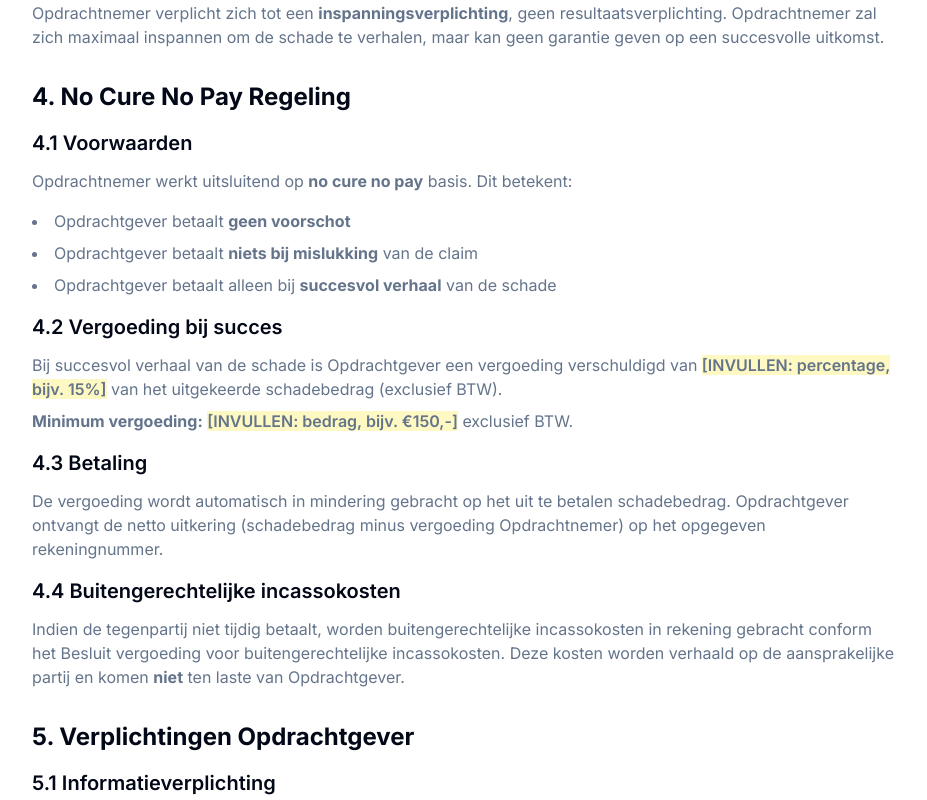
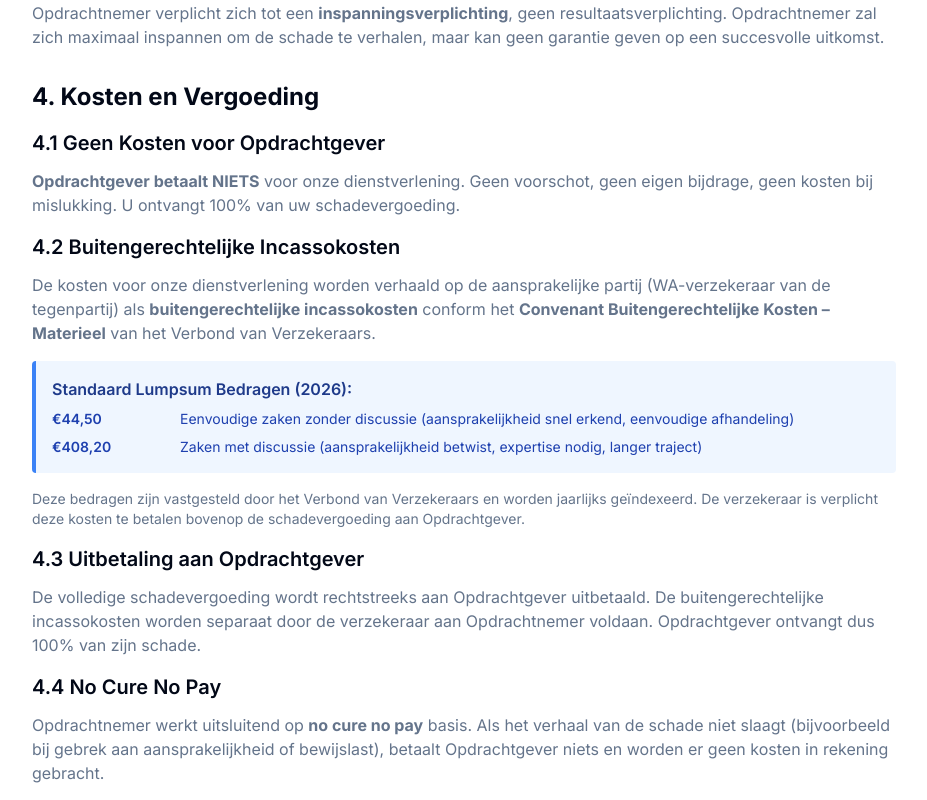
Before and after one commit to Championne/Gratisschadeverhalen.nl, a Next.js app: page /algemene-voorwaarden in a window 1280 px wide. Shown: the part 1260-2060 px from the top of the page, without its empty margins (176-1103 px from the left). Built offline with nearby package versions, Linux system fonts and the light colour scheme.

Commit message:
CRITICAL FIX: Algemene Voorwaarden - correct verdienmodel Convenant Buitengerechtelijke Kosten Materieel. Klant betaalt NIETS, verzekeraar betaalt lumpsum â‚¬44,50 (simpel) of â‚¬408,20 (complex). Verwijderd: percentage model, minimum vergoeding. Updated artikelen 4, 5.3, 6.3

```diff
--- a/app/algemene-voorwaarden/page.tsx
+++ b/app/algemene-voorwaarden/page.tsx
@@ -79,33 +79,43 @@ export default function AlgemeneVoorwaardenPage() {
           </section>
 
           <section>
-            <h2 className="text-2xl font-bold mb-4">4. No Cure No Pay Regeling</h2>
-            <h3 className="text-xl font-semibold mb-3 mt-4">4.1 Voorwaarden</h3>
+            <h2 className="text-2xl font-bold mb-4">4. Kosten en Vergoeding</h2>
+            <h3 className="text-xl font-semibold mb-3 mt-4">4.1 Geen Kosten voor Opdrachtgever</h3>
             <p className="text-muted-foreground">
-              Opdrachtnemer werkt uitsluitend op <strong>no cure no pay</strong> basis. Dit betekent:
-            </p>
-            <ul className="list-disc list-inside space-y-2 text-muted-foreground mt-4">
-              <li>Opdrachtgever betaalt <strong>geen voorschot</strong></li>
-              <li>Opdrachtgever betaalt <strong>niets bij mislukking</strong> van de claim</li>
-              <li>Opdrachtgever betaalt alleen bij <strong>succesvol verhaal</strong> van de schade</li>
-            </ul>
-
-            <h3 className="text-xl font-semibold mb-3 mt-4">4.2 Vergoeding bij succes</h3>
-            <p className="text-muted-foreground">
-              Bij succesvol verhaal van de schade is Opdrachtgever een vergoeding verschuldigd van <span className="bg-yellow-100 font-semibold">[INVULLEN: percentage, bijv. 15%]</span> van het uitgekeerde schadebedrag (exclusief BTW).
-            </p>
-            <p className="text-muted-foreground mt-2">
-              <strong>Minimum vergoeding:</strong> <span className="bg-yellow-100 font-semibold">[INVULLEN: bedrag, bijv. €150,-]</span> exclusief BTW.
+              <strong>Opdrachtgever betaalt NIETS</strong> voor onze dienstverlening. Geen voorschot, geen eigen bijdrage, geen kosten bij mislukking. U ontvangt 100% van uw schadevergoeding.
             </p>
 
-            <h3 className="text-xl font-semibold mb-3 mt-4">4.3 Betaling</h3>
-            <p className="text-muted-foreground">
-              De vergoeding wordt automatisch in mindering gebracht op het uit te betalen schadebedrag. Opdrachtgever ontvangt de netto uitkering (schadebedrag minus vergoeding Opdrachtnemer) op het opgegeven rekeningnummer.
+            <h3 className="text-xl font-semibold mb-3 mt-4">4.2 Buitengerechtelijke Incassokosten</h3>
+            <p className="text-muted-foreground mb-4">
+              De kosten voor onze dienstverlening worden verhaald op de aansprakelijke partij (WA-verzekeraar van de tegenpartij) als <strong>buitengerechtelijke incassokosten</strong> conform het <strong>Convenant Buitengerechtelijke Kosten – Materieel</strong> van het Verbond van Verzekeraars.
             </p>
 
-            <h3 className="text-xl font-semibold mb-3 mt-4">4.4 Buitengerechtelijke incassokosten</h3>
+            <div className="bg-blue-50 border-l-4 border-blue-500 p-4 rounded mb-4">
+              <p className="font-semibold text-blue-900 mb-2">Standaard Lumpsum Bedragen (2026):</p>
+              <ul className="text-sm text-blue-800 space-y-2">
+                <li className="flex items-start gap-2">
+                  <span className="font-semibold min-w-[120px]">€44,50</span>
+                  <span>Eenvoudige zaken zonder discussie (aansprakelijkheid snel erkend, eenvoudige afhandeling)</span>
+                </li>
+                <li className="flex items-start gap-2">
+                  <span className="font-semibold min-w-[120px]">€408,20</span>
+                  <span>Zaken met discussie (aansprakelijkheid betwist, expertise nodig, langer traject)</span>
+                </li>
+              </ul>
+            </div>
+
+            <p className="text-muted-foreground text-sm">
+              Deze bedragen zijn vastgesteld door het Verbond van Verzekeraars en worden jaarlijks geïndexeerd. De verzekeraar is verplicht deze kosten te betalen bovenop de schadevergoeding aan Opdrachtgever.
+            </p>
+
+            <h3 className="text-xl font-semibold mb-3 mt-4">4.3 Uitbetaling aan Opdrachtgever</h3>
             <p className="text-muted-foreground">
-              Indien de tegenpartij niet tijdig betaalt, worden buitengerechtelijke incassokosten in rekening gebracht conform het Besluit vergoeding voor buitengerechtelijke incassokosten. Deze kosten worden verhaald op de aansprakelijke partij en komen <strong>niet</strong> ten laste van Opdrachtgever.
+              De volledige schadevergoeding wordt rechtstreeks aan Opdrachtgever uitbetaald. De buitengerechtelijke incassokosten worden separaat door de verzekeraar aan Opdrachtnemer voldaan. Opdrachtgever ontvangt dus 100% van zijn schade.
+            </p>
+
+            <h3 className="text-xl font-semibold mb-3 mt-4">4.4 No Cure No Pay</h3>
+            <p className="text-muted-foreground">
+              Opdrachtnemer werkt uitsluitend op <strong>no cure no pay</strong> basis. Als het verhaal van de schade niet slaagt (bijvoorbeeld bij gebrek aan aansprakelijkheid of bewijslast), betaalt Opdrachtgever niets en worden er geen kosten in rekening gebracht.
             </p>
           </section>
 
@@ -129,7 +139,7 @@ export default function AlgemeneVoorwaardenPage() {
 
             <h3 className="text-xl font-semibold mb-3 mt-4">5.3 Rechtmatigheid</h3>
             <p className="text-muted-foreground">
-              Opdrachtgever garandeert dat alle verstrekte informatie correct en waarheidsgetrouw is. Bij opzettelijk verstrekken van onjuiste informatie behoudt Opdrachtnemer zich het recht voor de overeenkomst te beëindigen en aanspraak te maken op volledige vergoeding voor reeds verrichte werkzaamheden.
+              Opdrachtgever garandeert dat alle verstrekte informatie correct en waarheidsgetrouw is. Bij opzettelijk verstrekken van onjuiste informatie behoudt Opdrachtnemer zich het recht voor de overeenkomst te beëindigen. Indien de claim reeds is ingediend bij de verzekeraar, kan Opdrachtnemer de buitengerechtelijke incassokosten voor de reeds verrichte werkzaamheden verhalen op de verzekeraar.
             </p>
           </section>
 
@@ -155,7 +165,7 @@ export default function AlgemeneVoorwaardenPage() {
 
             <h3 className="text-xl font-semibold mb-3 mt-4">6.3 Opzegging door Opdrachtgever</h3>
             <p className="text-muted-foreground">
-              Opdrachtgever kan de opdracht te allen tijde beëindigen. Indien beëindiging plaatsvindt <strong>nadat</strong> Opdrachtnemer een aansprakelijkheidsbrief heeft verstuurd en de schade alsnog wordt uitgekeerd, is de vergoeding zoals genoemd in artikel 4.2 verschuldigd.
+              Opdrachtgever kan de opdracht te allen tijde beëindigen. Indien beëindiging plaatsvindt <strong>nadat</strong> Opdrachtnemer een aansprakelijkheidsbrief heeft verstuurd en de schade alsnog wordt uitgekeerd, behoudt Opdrachtnemer het recht om de buitengerechtelijke incassokosten (zoals genoemd in artikel 4.2) te verhalen op de verzekeraar. Dit komt niet ten laste van Opdrachtgever.
             </p>
           </section>
 
```
